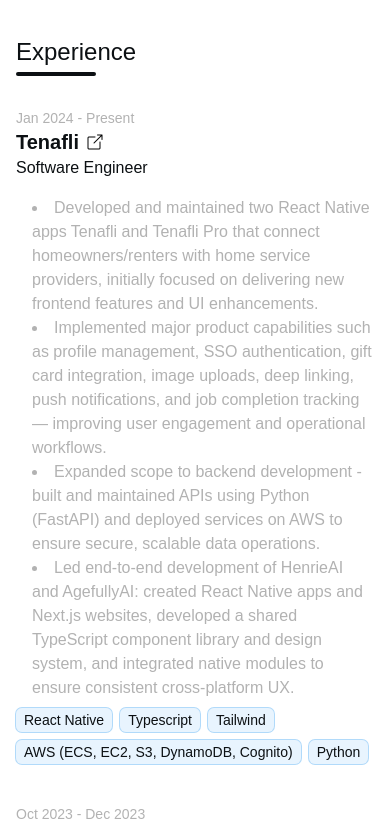
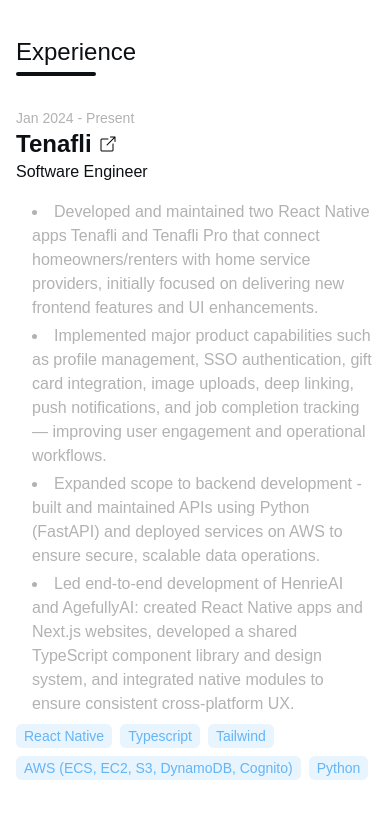
Before and after one commit to dah00/OV-Portfolio, a Next.js app: page / in a window 390 px wide. Shown: the part 900-1723 px from the top of the page. Built offline with nearby package versions, Linux system fonts and the light colour scheme; a web font is replaced by a local one.

Commit message:
removed border ring styling of the stacks + Made experience section responsive

```diff
--- a/app/globals.css
+++ b/app/globals.css
@@ -32,7 +32,7 @@
 /* Reusable: Tailwind must see utilities via @apply, not CSS variables. */
 @layer components {
   .stack-styling {
-    @apply rounded-md bg-accent/15 px-2 py-0.5 text-sm text-foreground ring-1 ring-accent/50;
+    @apply rounded-md bg-accent/15 px-2 py-0.5 text-sm  text-accent;
   }
 }
 
--- a/components/HeaderDesktop.tsx
+++ b/components/HeaderDesktop.tsx
@@ -63,7 +63,7 @@
                 aria-current={activeSection === "about" ? "page" : undefined}
                 className={
                   activeSection === "about"
-                    ? "font-semibold text-accent/60 pl-2"
+                    ? "font-semibold text-accent pl-2"
                     : "text-foreground"
                 }
               >
@@ -78,7 +78,7 @@
                 }
                 className={
                   activeSection === "experience"
-                    ? "font-semibold text-accent/60 pl-2"
+                    ? "font-semibold text-accent pl-2"
                     : "text-foreground"
                 }
               >
@@ -91,7 +91,7 @@
                 aria-current={activeSection === "projects" ? "page" : undefined}
                 className={
                   activeSection === "projects"
-                    ? "font-semibold text-accent/60 pl-2"
+                    ? "font-semibold text-accent pl-2"
                     : "text-foreground"
                 }
               >
@@ -104,7 +104,7 @@
                 aria-current={activeSection === "contact" ? "page" : undefined}
                 className={
                   activeSection === "contact"
-                    ? "font-semibold text-accent/60 pl-2"
+                    ? "font-semibold text-accent pl-2"
                     : "text-foreground"
                 }
               >
--- a/components/experience/JobCard.tsx
+++ b/components/experience/JobCard.tsx
@@ -30,10 +30,10 @@
           target="_blank"
           rel="noopener noreferrer"
           aria-label={`${companyName} — opens in a new tab`}
-          className="inline-block"
+          className="inline-block rounded-sm focus-visible:outline focus-visible:outline-2 focus-visible:outline-offset-2 focus-visible:outline-accent"
         >
           <span className="flex flex-row items-center gap-2">
-            <h3 className="text-xl font-semibold">{companyName}</h3>
+            <h3 className="text-2xl font-semibold">{companyName}</h3>
             <Image
               src={linkIcon}
               alt=""
@@ -47,9 +47,12 @@
 
         <p className="mb-4 text-base font-medium">{role}</p>
         {/* Bullet list of responsibilities or achievements */}
-        <ul className="list-inside list-disc pl-4">
+        <ul className="list-inside list-disc space-y-1 pl-4">
           {description.map((item, index) => (
-            <li key={`description-${index}`} className="text-muted">
+            <li
+              key={`description-${index}`}
+              className="text-muted text-base md:text-lg"
+            >
               {item}
             </li>
           ))}
--- a/components/sections/Experience.tsx
+++ b/components/sections/Experience.tsx
@@ -19,7 +19,7 @@
       "AWS (ECS, EC2, S3, DynamoDB, Cognito)",
       "Python",
     ],
-    link: "https://apps.apple.com/us/app/tenafli-home-cleaners-more/id6475213449",
+    link: "https://tenafli.com/",
   },
   {
     timeline: "Oct 2023 - Dec 2023",
@@ -38,7 +38,7 @@
       "AWS (ECS, EC2, S3, DynamoDB, Cognito)",
       "Python",
     ],
-    link: "https://apps.apple.com/us/app/tenafli-home-cleaners-more/id6475213449",
+    link: "https://onecommunityglobal.org/",
   },
 ]
 
@@ -46,7 +46,7 @@
   return (
     <section
       id="experience"
-      className="scroll-mt-[var(--headerMobile-offset)] flex flex-col items-start gap-8 py-8"
+      className="scroll-mt-[var(--headerMobile-offset)] lg:scroll-mt-0 flex flex-col items-start gap-8 py-8"
     >
       <SectionTitle title="Experience" />
 
```
